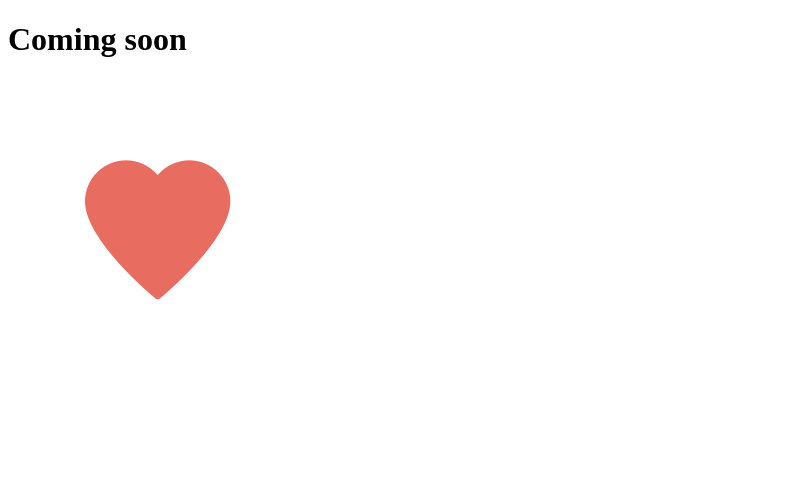
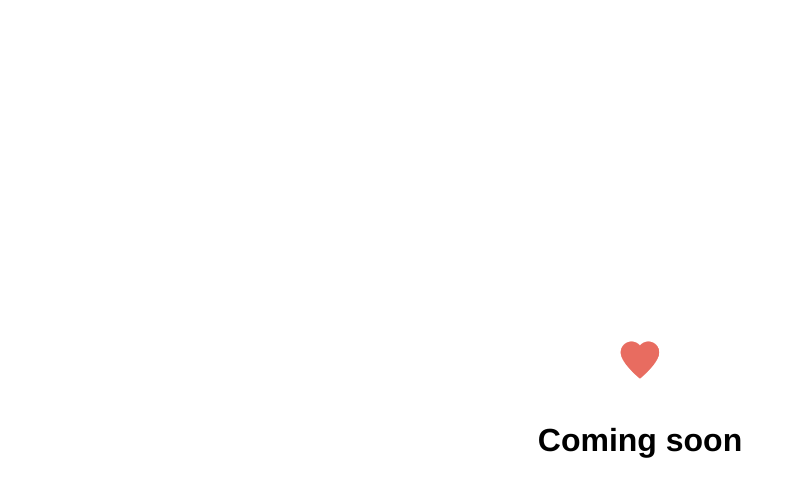
Before and after one commit to jeremy-jouffroy/git101, a plain HTML site: page index.html in a window 1280 px wide. Shown: the whole page, without its empty margins (0-795 px from the left). Drawn offline with Linux system fonts and the light colour scheme.

Commit message:
centering the element with css

```diff
--- a/index.html
+++ b/index.html
@@ -1,10 +1,13 @@
 <!DOCTYPE html>
 <html>
 <head>
-	<title></title>
+	<link rel="stylesheet" type="text/css" href="style.css">
+	<title>ma landing page</title>
 </head>
 <body>
-	<h1>Coming soon</h1>
-	<img src="heart.png">
+	<div id="container">
+		<img src="heart.png" id="logo">
+		<h1>Coming soon</h1>
+	</div>
 </body>
 </html>
--- /dev/null
+++ b/style.css
@@ -0,0 +1,17 @@
+body {
+margin: 0;
+font-family: helvetica;
+}
+
+#logo {
+height: 80px;
+width: 80px;
+}
+
+#container {
+display: flex;
+align-items: center;
+justify-content: center;
+height: 100vh;
+flex-direction: column;
+}
```
